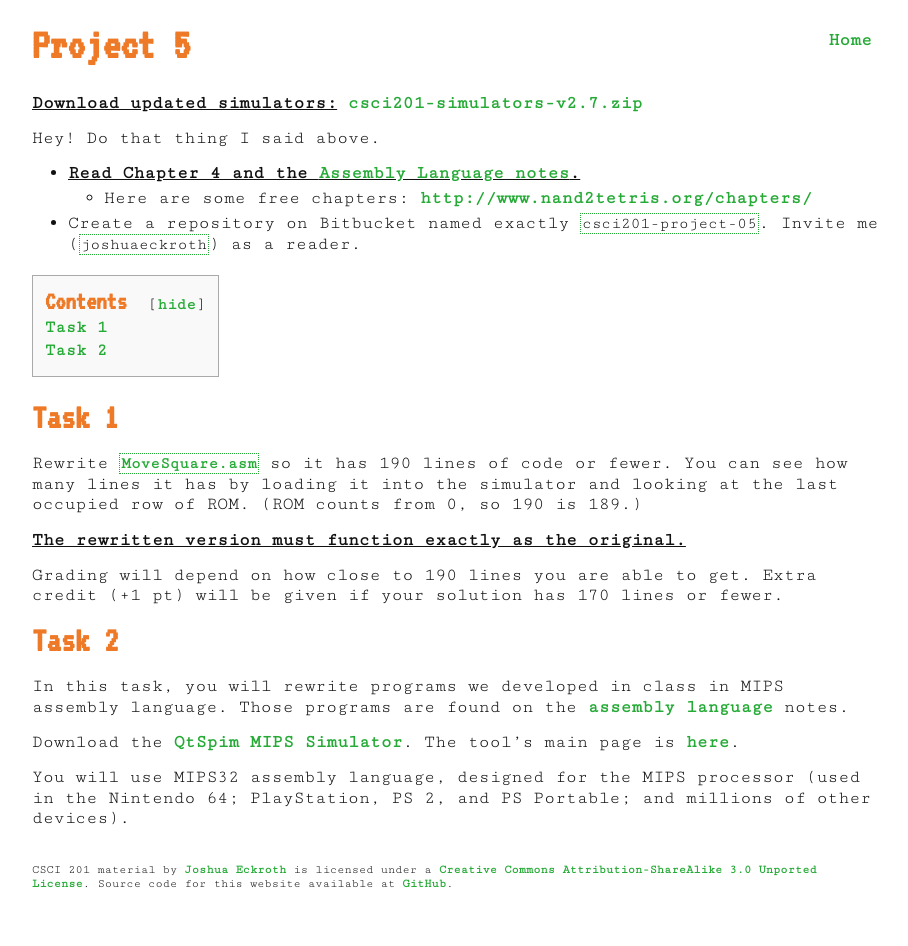
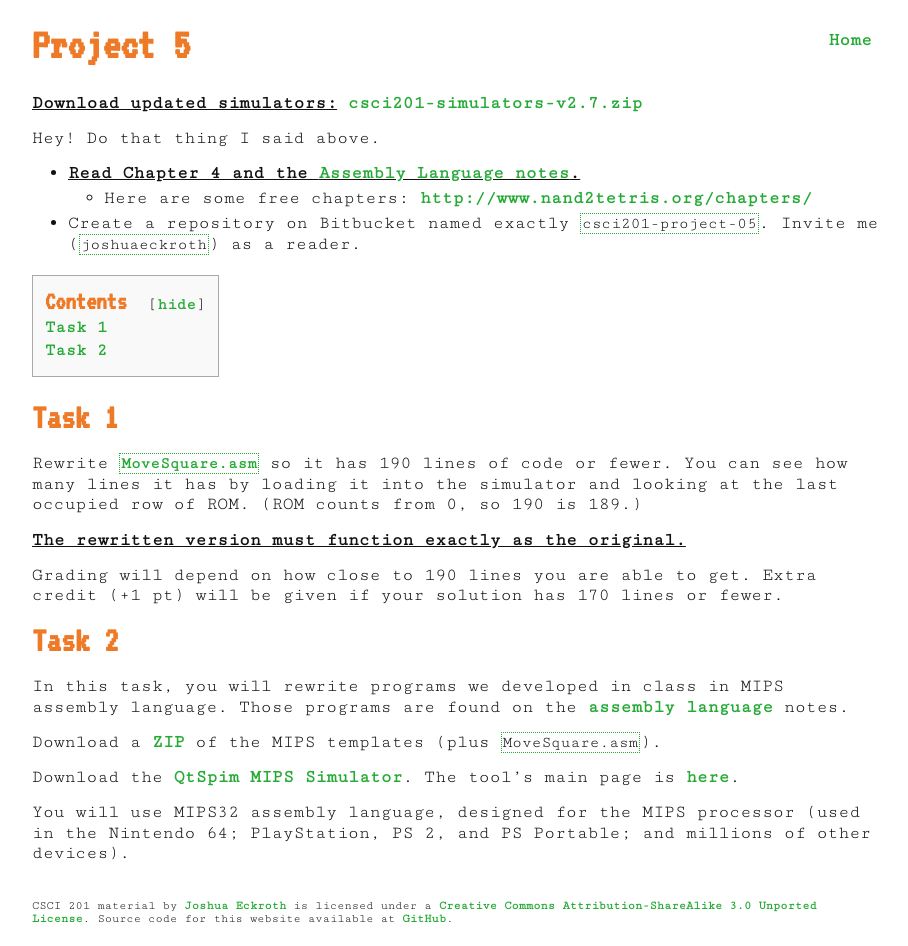
Before and after one commit to joshuaeckroth/csci201-website, a Jekyll site: the page built from projects/project-05.markdown, in a window 1280 px wide. Shown: the whole page, without its empty margins (183-1091 px from the left). Built offline with Jekyll 4.4.1, drawn with Linux system fonts in a browser that asks for light colours; Markdown is read by kramdown in place of the engine named in the settings; before the commit the page ends 911 px from its top, so only the background shows below that.

Commit message:
Added project 05 files

```diff
--- a/projects/project-05.markdown
+++ b/projects/project-05.markdown
@@ -28,6 +28,8 @@ Grading will depend on how close to 190 lines you are able to get. Extra credit
 
 In this task, you will rewrite programs we developed in class in MIPS assembly language. Those programs are found on the [assembly language](/notes/assembly-language.html) notes.
 
+Download a [ZIP](/code/project-05.zip) of the MIPS templates (plus `MoveSquare.asm`).
+
 Download the [QtSpim MIPS Simulator](http://sourceforge.net/projects/spimsimulator/files/). The tool's main page is [here](http://spimsimulator.sourceforge.net/).
 
 You will use MIPS32 assembly language, designed for the MIPS processor (used in the Nintendo 64; PlayStation, PS 2, and PS Portable; and millions of other devices).
```
Also changed, not shown: 1 other file.
